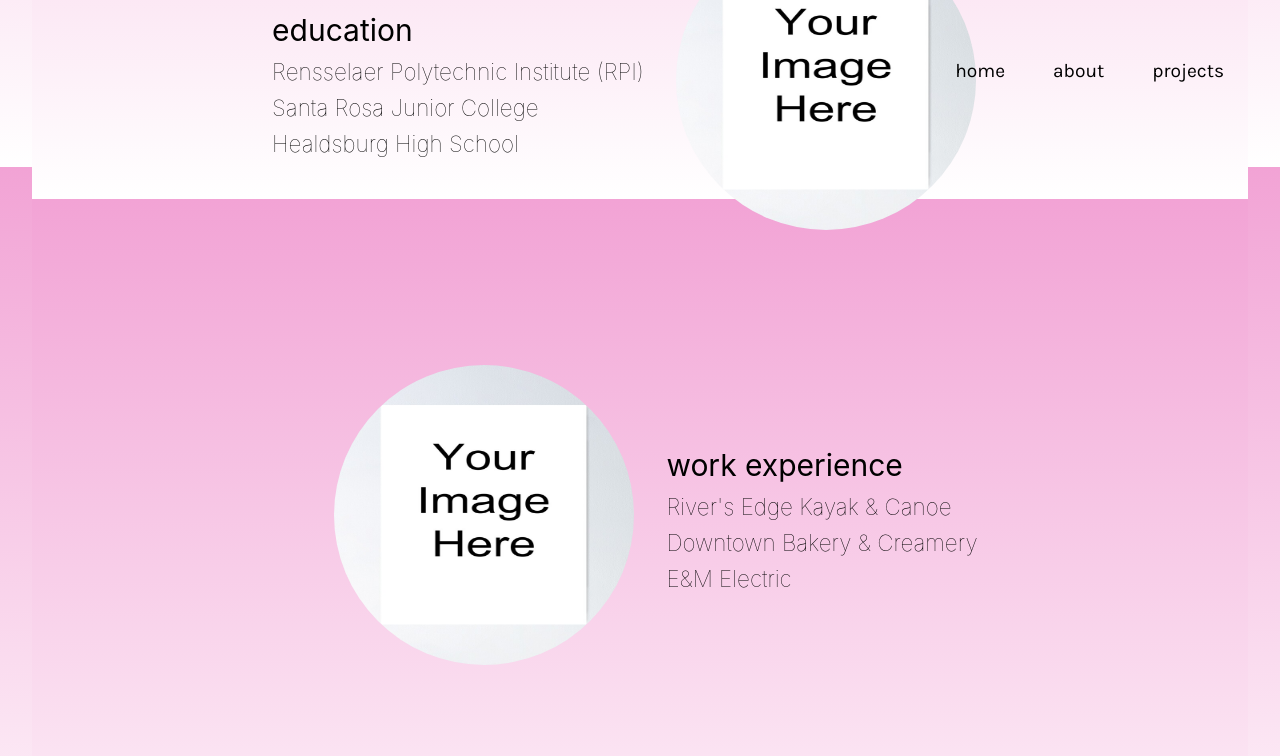
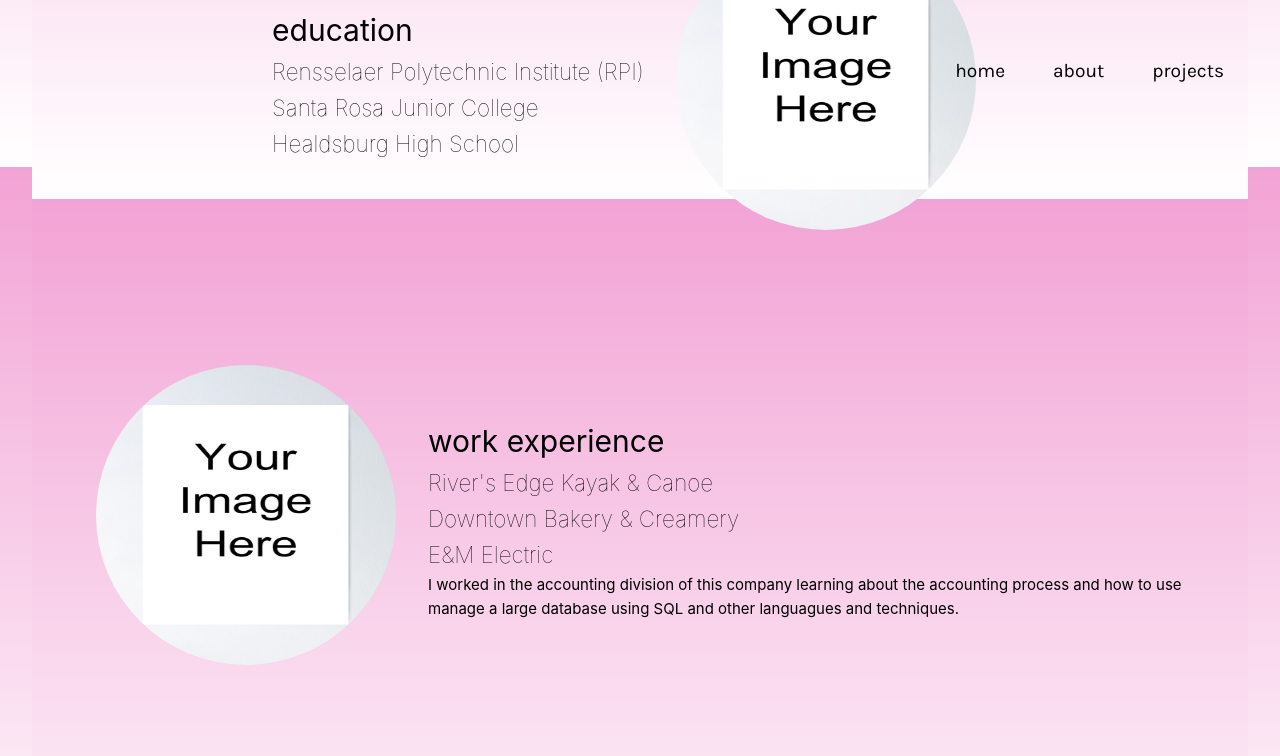
Before and after one commit to maggietrebilcock/portfolio, a Vue app: page /about in a window 1280 px wide. Both pictures are taken after a click on the element "E&M Electric". Shown: the part 633-1389 px from the top of the page. Built offline with nearby package versions, Linux system fonts and the light colour scheme.

Commit message:
Update AboutPage.vue

```diff
--- a/src/views/AboutPage.vue
+++ b/src/views/AboutPage.vue
@@ -94,7 +94,10 @@
 
           <div class = "school">
             <h2 @click="toggleSection2('e&m')">E&M Electric</h2>
-            <p v-if="visibleSection === 'e&m'"></p>
+            <p v-if="visibleSection === 'e&m'">I worked in the accounting division of
+              this company learning about the accounting process and how to use manage
+              a large database using SQL and other languagues and techniques.
+            </p>
           </div>
 
         </div>
```
